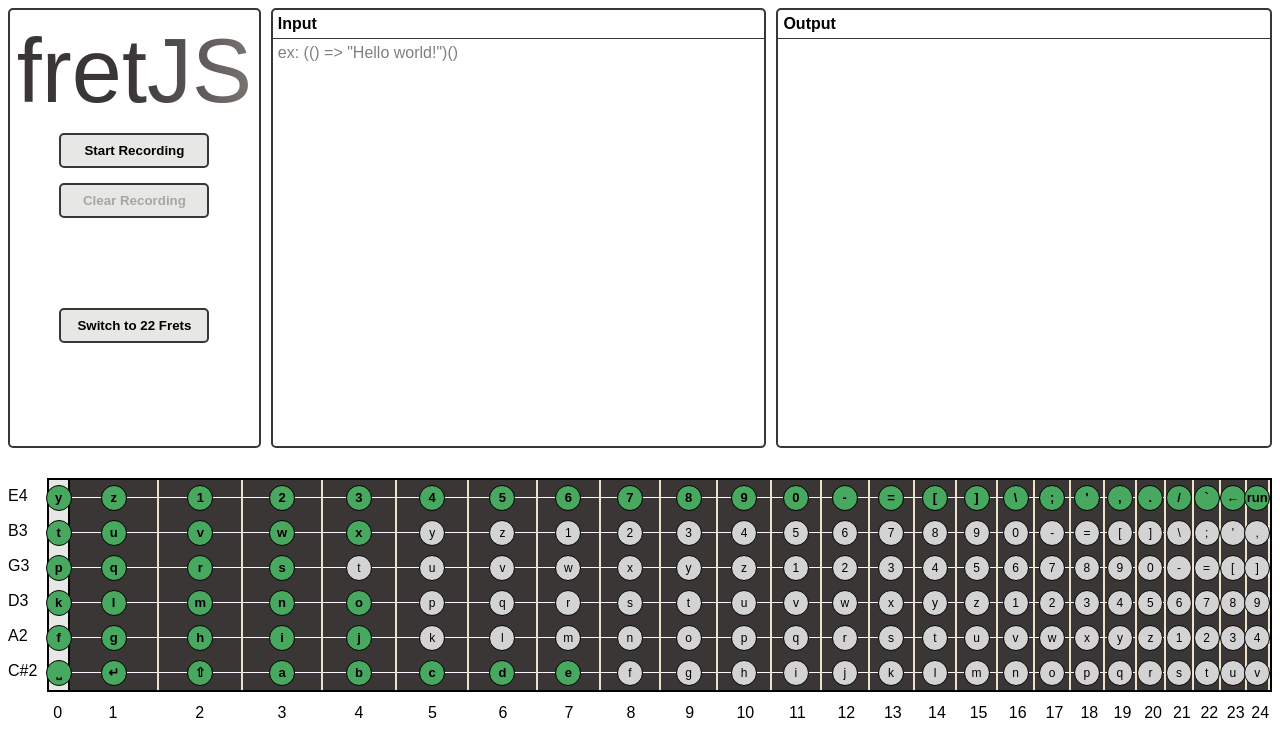
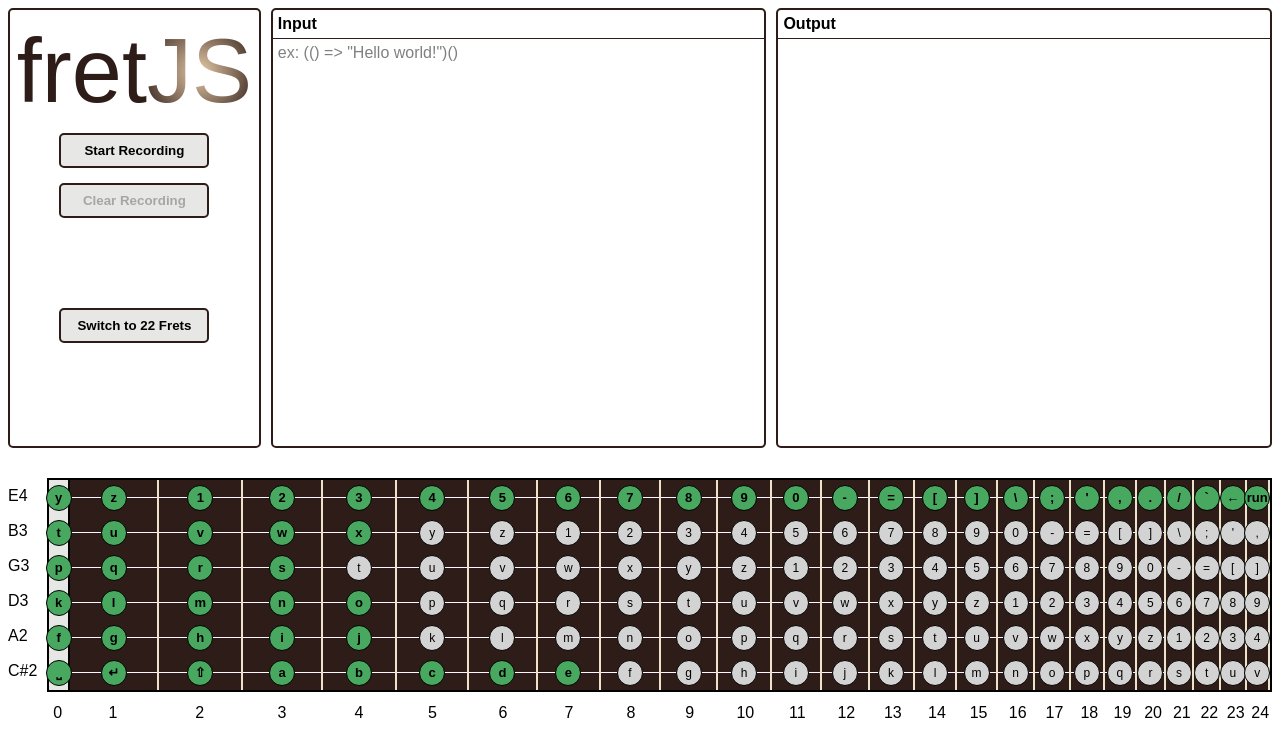
Before and after one commit to DominicMonares/fret-js, a React app: page / in a window 1280 px wide. Shown: the top 756 px of the page. Built offline with nearby package versions, Linux system fonts and the light colour scheme.

Commit message:
change colors

```diff
--- a/src/Components/App.css
+++ b/src/Components/App.css
@@ -19,7 +19,7 @@
   flex-direction: column;
   align-items: center;
   width: 20%;
-  border: 2px solid #393635;
+  border: 2px solid #2d1c18;
   border-radius: 5px;
 }
 
@@ -30,13 +30,18 @@
   margin-top: 10px;
 }
 
-.logo {
+.fret-logo {
   font-size: 90px;
-  color: #393635;
-  background-image: -webkit-linear-gradient(0deg, #393635 48%,#7A7472 100%);
+  color: #2d1c18;
+}
+
+.js {
+  font-size: 90px;
+  color: #2d1c18;
+  padding-top: 0px;
+  background: #E6C9A7;
+  background: radial-gradient(circle farthest-corner at center center, #E6C9A7 0%, #2d1c18 90%);
+  -webkit-background-clip: text;
   background-clip: text;
-  -webkit-background-clip: text;
   -webkit-text-fill-color: transparent;
-  -webkit-text-fill-color: transparent;
-  padding-top: 0px;
 }
--- a/src/Components/App.tsx
+++ b/src/Components/App.tsx
@@ -146,7 +146,8 @@ const App = () => {
       <div className="top-container">
         <div className="left-panel">
           <div className="logo-container">
-            <span className="logo">fretJS</span>
+            <span className="fret-logo">fret</span>
+            <span className="js">JS</span>
           </div>
           <Controls
             setFretNum={setFretNum}
--- a/src/Components/Controls/Controls.css
+++ b/src/Components/Controls/Controls.css
@@ -13,7 +13,7 @@
 .inactive, .active, .inactive:active {
   width: 150px;
   height: 35px;
-  border: 2px solid #393635;
+  border: 2px solid #2d1c18;
   border-radius: 5px;
   font-weight: bold;
   margin-bottom: 10%;
@@ -21,10 +21,11 @@
 
 .inactive {
   background-color: #e7e7e5;
+
 }
 
 .active, .inactive:active {
-  background-color: #393635;
+  background-color: #2d1c18;
   color: #e7e7e5;
   font-weight: 500;
 }
--- a/src/Components/Diagram/Diagram.css
+++ b/src/Components/Diagram/Diagram.css
@@ -34,7 +34,7 @@
   grid-template-rows: repeat(6, 35px);
   box-sizing: border-box;
   border: 2px solid black;
-  background-color: #393635;
+  background-color: #2d1c18;
 }
 
 .fret, .fret-num {
--- a/src/Components/Workspace/Workspace.css
+++ b/src/Components/Workspace/Workspace.css
@@ -9,7 +9,7 @@
   display: inline-block;
   word-wrap: break-word;
   box-sizing: border-box;
-  border: 2px solid #393635;
+  border: 2px solid #2d1c18;
   border-radius: 5px;
   height: 100%;
   width: 50%;
@@ -19,7 +19,7 @@
 }
 
 .header {
-  border-bottom: 1px solid #393635;
+  border-bottom: 1px solid #2d1c18;
   padding-bottom: 5px;
   padding-top: 5px;
 }
```
